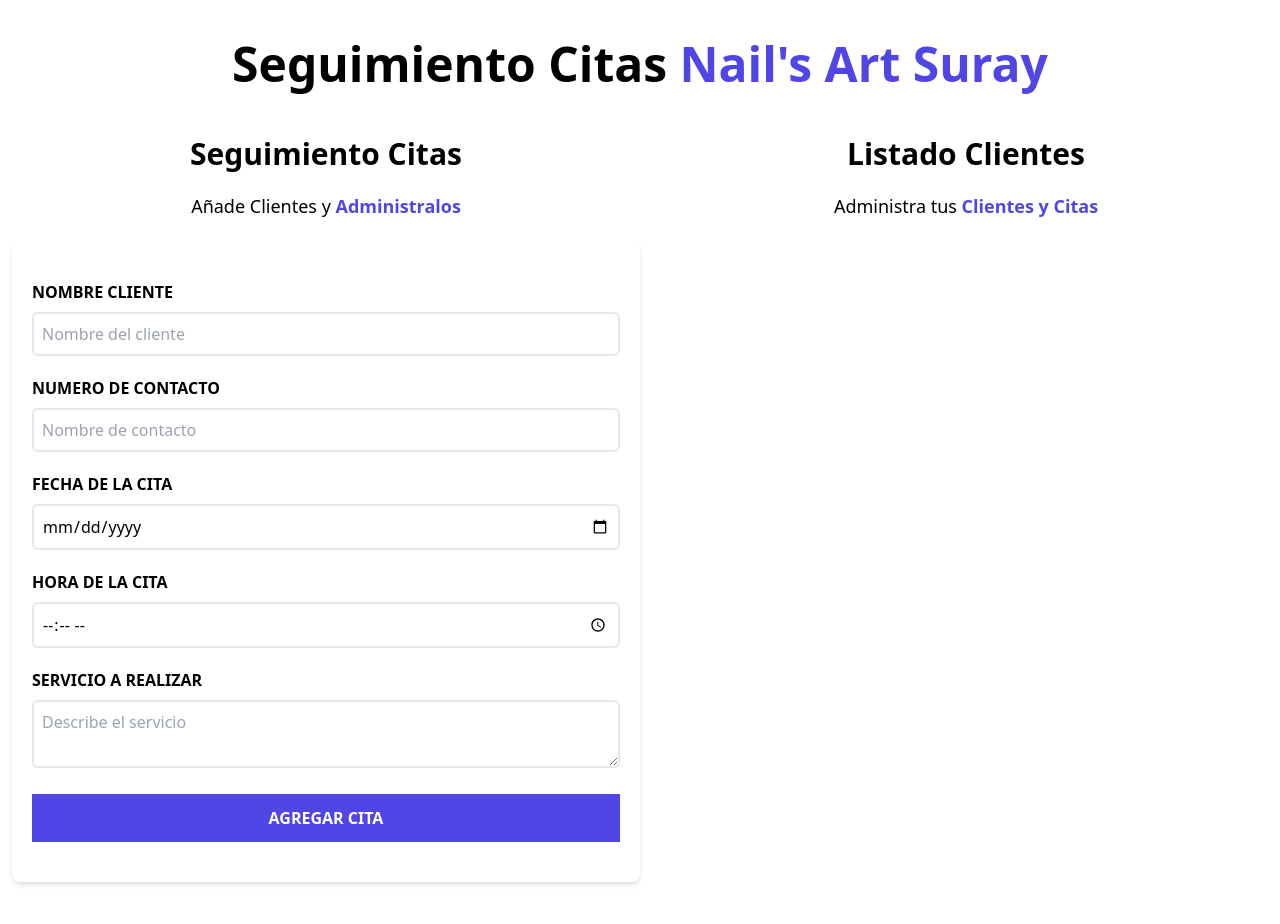
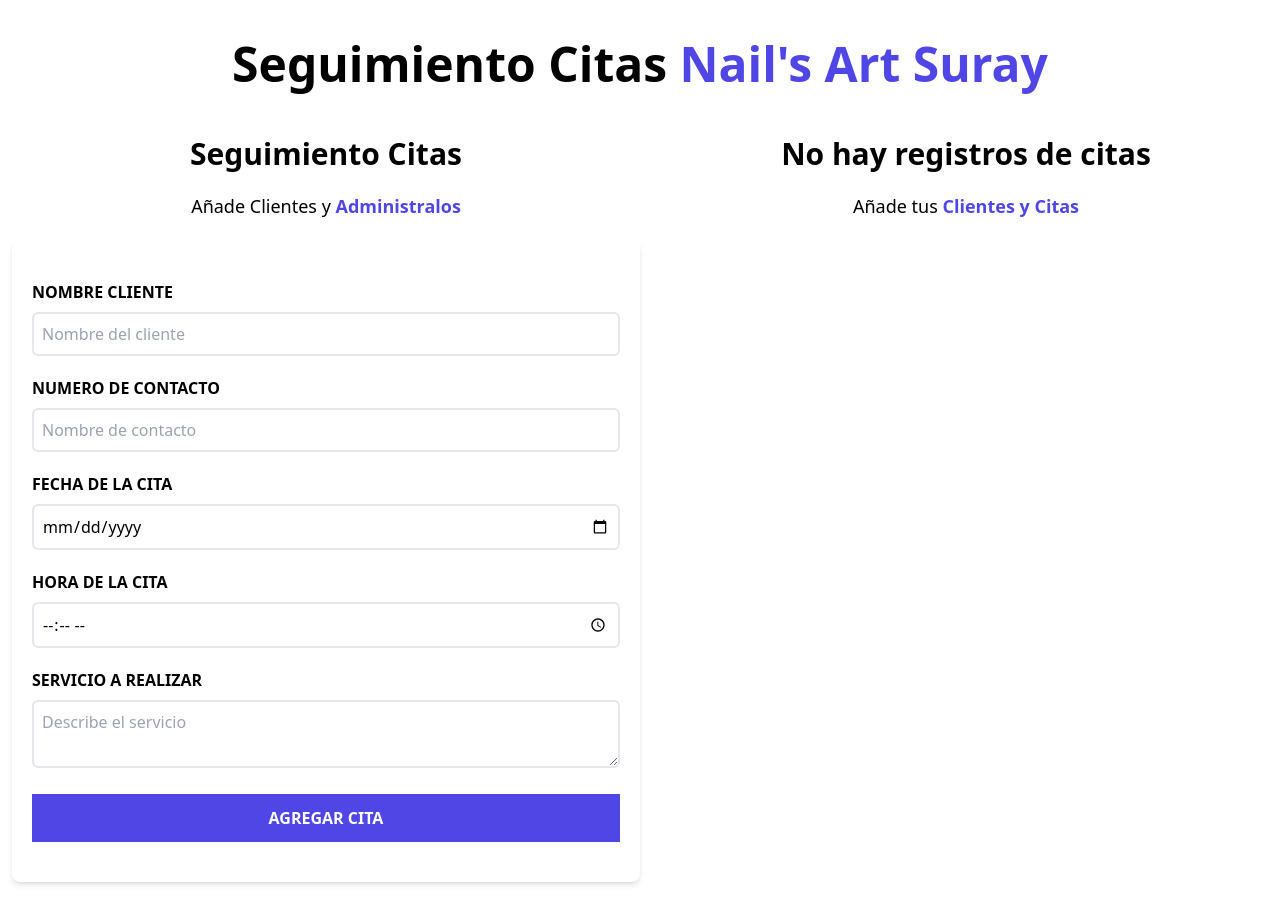
Before and after one commit to CrixL94/citasAgenda, a React app: page / in a window 1280 px wide. Shown: the top 924 px of the page. Built offline with nearby package versions, Linux system fonts and the light colour scheme; the HTML template or start-up script is replaced by a standard one.

Commit message:
textos condicionales
Mostrar textos condicionales de llenado de formulario

```diff
--- a/src/components/Formulario.jsx
+++ b/src/components/Formulario.jsx
@@ -129,8 +129,6 @@ const Formulario = ({ clientes, setClientes }) => {
           <input
             id="hora"
             type="time"
-            min={"09"}
-            max={"20"}
             className="border-2 w-full p-2 mt-2 placeholder-gray-400 rounded-md"
             value={hora}
             onChange={(e) => {
--- a/src/components/ListadoClientes.jsx
+++ b/src/components/ListadoClientes.jsx
@@ -3,8 +3,9 @@ import Cliente from "./Cliente";
 const ListadoClientes = ({ clientes }) => {
   return (
     <div className="md:w-1/2 lg:w-1/2 md:h-screen overflow-y-scroll">
+      {clientes && clientes.length ? (
+        <div>
           <h2 className="font-black text-3xl text-center">Listado Clientes</h2>
-
           <p className="text-lg mt-5 text-center mb-5">
             Administra tus {""}
             <span className="text-indigo-600 font-bold text-center">
@@ -13,8 +14,24 @@ const ListadoClientes = ({ clientes }) => {
           </p>
 
           {clientes.map((clienteArray) => {
-        return <Cliente key={clienteArray.id} clienteArray={clienteArray} />;
+            return (
+              <Cliente key={clienteArray.id} clienteArray={clienteArray} />
+            );
           })}
+        </div>
+      ) : (
+        <div>
+          <h2 className="font-black text-3xl text-center">
+            No hay registros de citas
+          </h2>
+          <p className="text-lg mt-5 text-center mb-5">
+            Añade tus {""}
+            <span className="text-indigo-600 font-bold text-center">
+              Clientes y Citas
+            </span>
+          </p>
+        </div>
+      )}
     </div>
   );
 };
```
Lines whose indentation alone changed are shown as unchanged.
